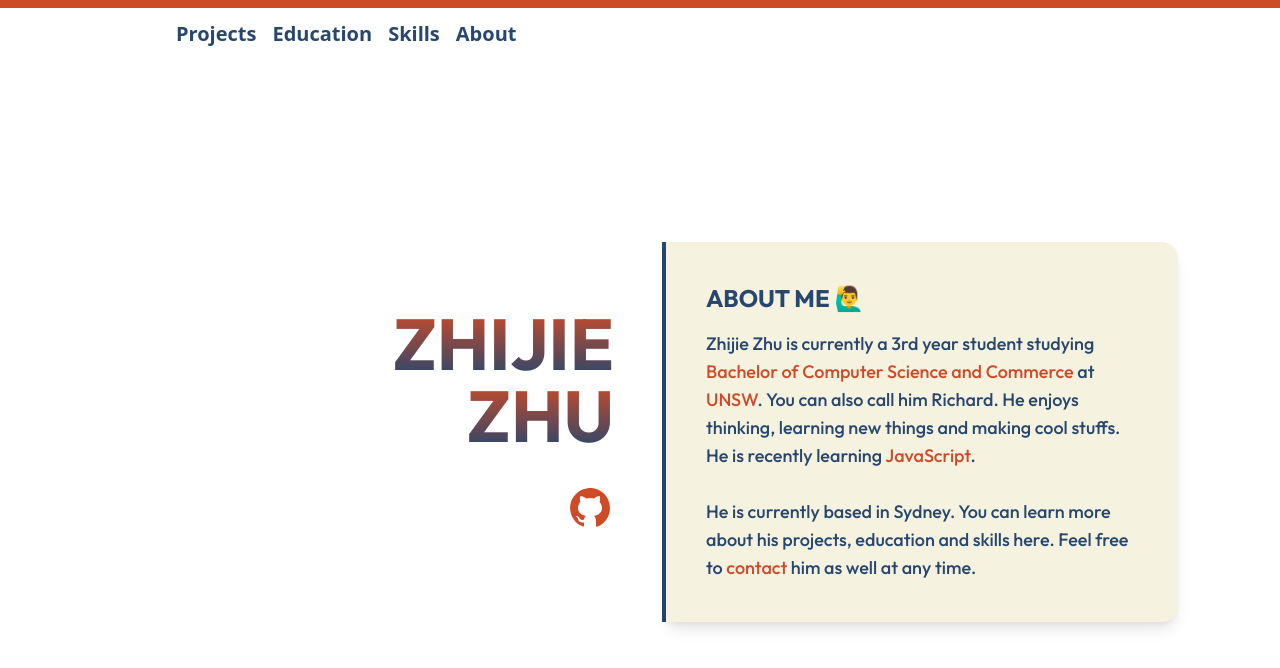
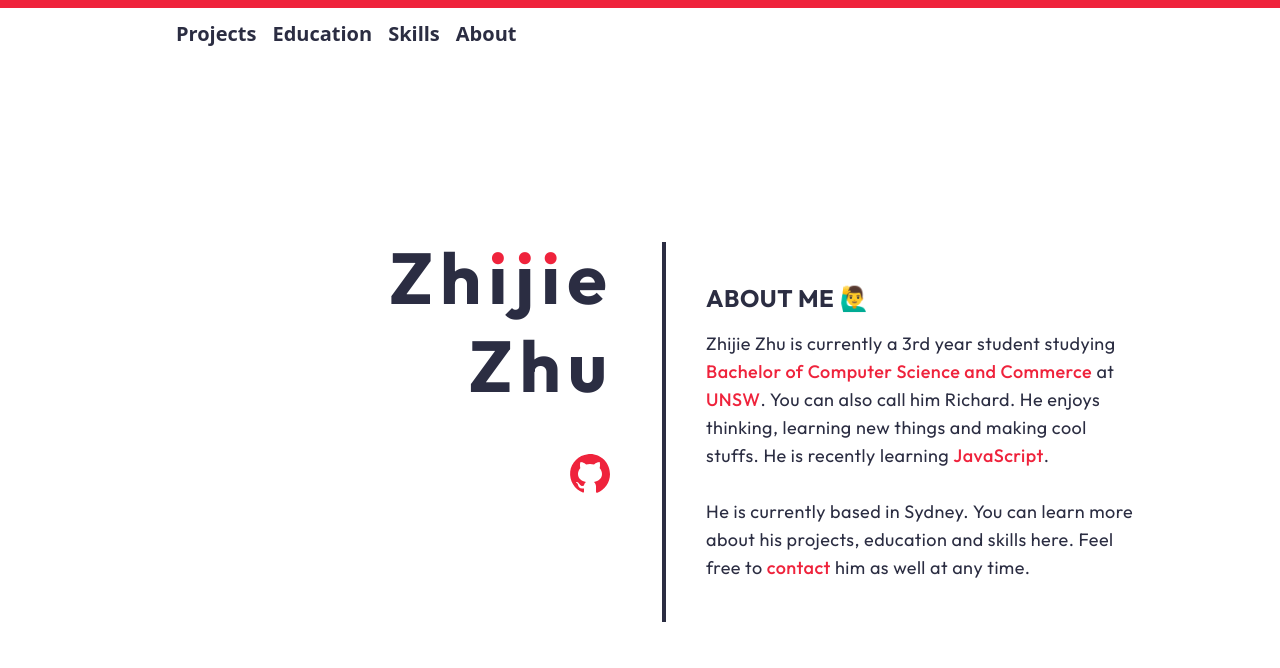
Before and after one commit to Zi-ji/Portfolio, a Gatsby site: page /Home in a window 1280 px wide. Built offline with nearby package versions, Linux system fonts and the light colour scheme; Gatsby itself is replaced by a stand-in of ours.

Commit message:
home page major redesign

```diff
--- a/package.json
+++ b/package.json
@@ -18,7 +18,6 @@
     "gatsby": "^3.11.0",
     "gatsby-plugin-react-helmet": "^4.11.0",
     "gatsby-plugin-react-svg": "^3.0.1",
-    "gatsby-source-filesystem": "^4.2.0",
     "react": "^17.0.1",
     "react-dom": "^17.0.1",
     "react-helmet": "^6.1.0",
--- a/src/components/ProjectCard.jsx
+++ b/src/components/ProjectCard.jsx
@@ -86,7 +86,7 @@ export default function ProjectCard({
         </div>
       </div>
       <div className='flex-1'>
-        <img src={taskhouse} alt='taskhouse dashboard screenshot' className='w-144' />
+        {/* <img src={taskhouse} alt='taskhouse dashboard screenshot' className='w-144' /> */}
       </div>
     </div>
   );
--- a/src/pages/Home.jsx
+++ b/src/pages/Home.jsx
@@ -1,9 +1,15 @@
 import React from 'react';
-import TextLoop from 'react-text-loop';
 import Navbar from '../components/Navbar';
-import Avatar from '../images/Avatar.png';
 import GithubIcon from '../images/github.inline.svg';
-import Arrow from '../images/arrow.inline.svg';
+import CodeIcon from '../images/code.inline.svg'
+import DivideIcon from '../images/divide.inline.svg'
+import KiteIcon from '../images/kite.inline.svg'
+import PlusIcon from '../images/plus.inline.svg'
+import TriangleIcon from '../images/triangle.inline.svg'
+import HexagonIcon from '../images/hexagon.inline.svg'
+import PlusMinusIcon from '../images/plusMinus.inline.svg'
+import MoreEqualIcon from '../images/moreEqual.inline.svg'
+import SquareIcon from '../images/square.inline.svg'
 
 export default function Home({
   scrollToSkills,
@@ -11,19 +17,32 @@ export default function Home({
   scrollToContact
 }) {
   return (
-    <div className="page-container min-h-screen justify-between">
+    <div className="page-container relative min-h-screen justify-between">
+
       <Navbar
         scrollToSkills={scrollToSkills}
         scrollToProject={scrollToProject}
         scrollToContact={scrollToContact}
       />
-      <main className="w-full flex flex-col sm:flex-row sm:justify-end">
-        <div className="flex-1 flex items-center flex-col text-right sm:items-end sm: justify-center mb-6 sm:pr-12">
+
+      <CodeIcon className="svg-move w-20 h-20 top-1/6 left-1/6 text-textColor" />
+      <PlusIcon className="svg-still w-20 h-20 top-1/10 left-1/2 text-svgColor" />
+      <PlusMinusIcon className="svg-still absolute w-24 h-24 bottom-1/3 left-1/20 text-svgColor" />
+      <DivideIcon className="svg-still w-24 h-24 top-1/10 right-1/10 text-svgColor" />
+      <HexagonIcon className="svg-move-wide w-28 h-28 bottom-1/6 right-1/5 text-special" />
+      <KiteIcon className="svg-still w-20 h-20 bottom-1/10 left-1/3 text-svgColor" />
+      <SquareIcon className="svg-still w-20 h-20 right-1/20 bottom-1/3 text-svgColor" />
+      <MoreEqualIcon className="svg-move w-28 h-28 right-1/10 top-1/3 text-textColor" />
+      <TriangleIcon className="svg-move-wide w-28 h-28 left-1/5 bottom-1/2 text-linkHover" />
+
+      <main className="w-full flex flex-col md:flex-row md:justify-end">
+
+        <div className="flex-1 flex items-center flex-col text-right md:items-end md:pr-12">
           <p className="title">
-            ZHIJIE
+            Zh<span className='special'>iji</span>e
           </p>
           <p className="title">
-            ZHU
+            Zhu
           </p>
           <div className='flex flex-row justify-end mt-8'>
             <a aria-label="Github source page" href="https://github.com/zijizhu">
@@ -31,12 +50,13 @@ export default function Home({
             </a>
           </div>
         </div>
-        <div className="flex-1 flex sm:border-l-4 sm:border-textColor justify-center sm:justify-start">
-          <div className='w-96 sm:w-128 sm:bg-background2 p-6 sm:p-10 sm:rounded-2xl sm:rounded-l-none sm:shadow-lg'>
-            <p className="text-2xl text-center sm:text-left font-bold">
+
+        <div className="flex-1 flex md:border-l-4 md:border-textColor justify-center md:justify-start">
+          <div className='w-96 md:w-128 p-6 md:p-10'>
+            <p className="text-2xl text-center md:text-left font-bold">
               ABOUT ME 🙋‍♂️
             </p>
-            <p className="text-lg text-center sm:text-left mt-4 font-medium">
+            <p className="text-lg text-center md:text-left mt-4 font-normal">
               Zhijie Zhu is currently a 3rd year student studying{' '}
               <a
                 href="https://www.handbook.unsw.edu.au/undergraduate/programs/2019/3784?year=2019"
@@ -74,6 +94,7 @@ export default function Home({
             </p>
           </div>
         </div>
+
       </main>
       <div />
     </div>
--- a/src/styles/global.css
+++ b/src/styles/global.css
@@ -4,10 +4,16 @@ html {
   scroll-behavior: smooth;
 }
 
-.title {
-  background: -webkit-linear-gradient(#ce4b27, #27476e);
-  -webkit-background-clip: text;
+.special {
+  background: linear-gradient(#ef233c 35%, #2b2d42 35%);
+  background-clip: text;
   -webkit-text-fill-color: transparent;
+}
+
+.non-select {
+  -moz-user-select: none;
+  -webkit-user-select: none;
+  user-select: none;
 }
 
 @tailwind base;
@@ -16,10 +22,19 @@ html {
 
 @layer components {
   p {
-    @apply text-textColor font-outfit;
+    @apply text-textColor font-outfit tracking-wide leading-10;
   }
   .title {
-    @apply text-6xl sm:text-7xl text-textColor font-bold leading-normal;
+    @apply text-6xl sm:text-7xl text-textColor font-bold leading-normal tracking-widest mb-4;
+  }
+  .svg-still {
+    @apply hidden 2xl:block absolute fill-current non-select;
+  }
+  .svg-move {
+    @apply svg-still animate-moving;
+  }
+  .svg-move-wide {
+    @apply svg-still animate-movingWide;
   }
   .page-container {
     @apply w-full flex flex-col items-center;
@@ -50,6 +65,7 @@ html {
   .link-text {
     @apply text-primary
     duration-300
+    font-medium
     hover:text-linkHover;
   }
   .section-title {
--- a/tailwind.config.js
+++ b/tailwind.config.js
@@ -6,14 +6,26 @@ module.exports = {
   theme: {
     backgroundColor: (theme) => ({
       ...theme('colors'),
-      background: '#FAF9F0'
+      background: '#edf2f4'
     }),
     colors: {
-      primary: '#CE4B27',
-      textColor: '#27476E',
+      primary: '#ef233c',
+      textColor: '#2b2d42',
       linkHover: '#0084B8',
-      background2: '#F5F2E0',
+      background2: '#F3F4F7',
+      svgColor: '#A9B0C6',
+      special: '#81b29a',
       transparent: 'transparent'
+    },
+    inset: {
+      '1/10': '10%',
+      '1/20': '5%',
+      '1/50': '2.5%',
+      '1/5': '20%',
+      '1/6': '15%',
+      '1/4': '25%',
+      '1/3': '33%',
+      '1/2': '50%'
     },
     extend: {
       spacing: {
@@ -26,6 +38,20 @@ module.exports = {
       fill: ['hover'],
       fontFamily: {
         outfit: ['outfit', 'sans-serif']
+      },
+      animation: {
+        movingWide: 'movingWide 20s ease-in-out infinite',
+        moving: 'moving 12s ease-in-out infinite'
+      },
+      keyframes: {
+        movingWide: {
+          '0%, 100%': { transform: 'translate3d(0,0,0)' },
+          '50%': { transform: 'translate3d(0,80px,0)' },
+        },
+        moving: {
+          '0%, 100%': { transform: 'translate3d(0,0,0)' },
+          '50%': { transform: 'translate3d(0,30px,0)' },
+        },
       }
     }
   },
```
Also changed, not shown: src/images/code.inline.svg (added), src/images/divide.inline.svg (added), src/images/hexagon.inline.svg (added), src/images/kite.inline.svg (added), src/images/moreEqual.inline.svg (added), src/images/plus.inline.svg (added), src/images/plusMinus.inline.svg (added), src/images/square.inline.svg (added), src/images/triangle.inline.svg (added), src/images/triangleArrow.inline.svg (added), 1 other file.
